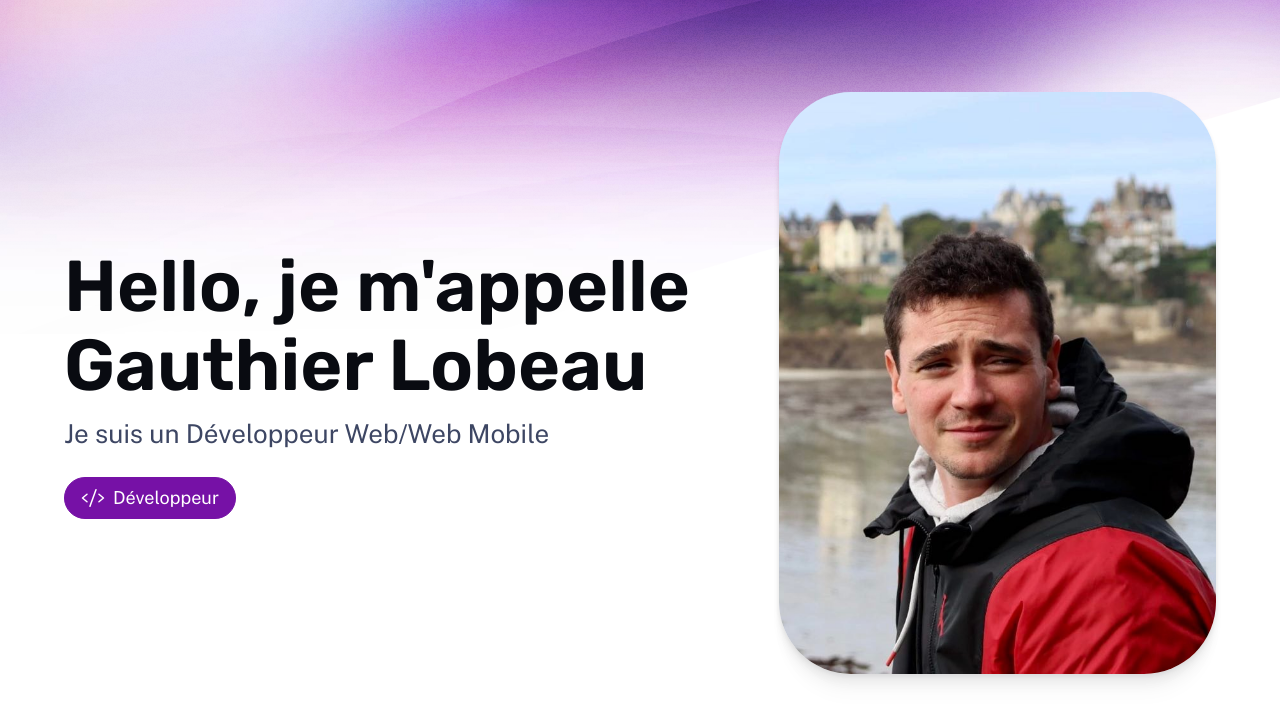
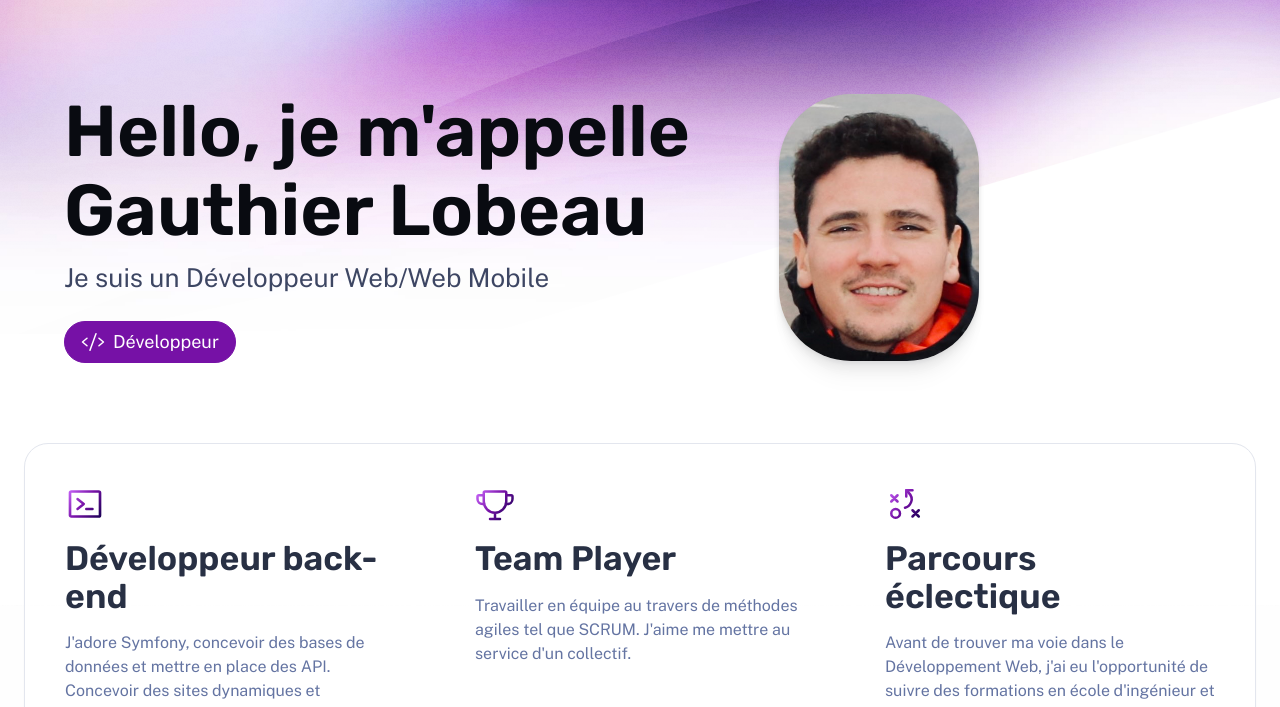
Before and after one commit to Gauthier14/Gauthier14.github.io, an Astro site: page / in a window 1280 px wide. Shown: the part 93-800 px from the top of the page. Built offline with nearby package versions, Linux system fonts and the light colour scheme; Astro itself is replaced by a stand-in of ours.

Commit message:
modifs cv

```diff
--- a/src/pages/about.astro
+++ b/src/pages/about.astro
@@ -45,10 +45,10 @@ import Hero from '../components/Hero.astro';
 			<section>
 				<h2 class="section-title">CV</h2>
 				<div class="content video-responsive">
-					<iframe src="https://drive.google.com/file/d/17TfoIpaKOd5coe96Iq00wd2FW6yllsj3/preview"  allow="autoplay"></iframe>
+					<iframe src="https://drive.google.com/file/d/1TpJRFiRhTAPig9u1bpJJkd0x6fvp1jDr/preview"  allow="autoplay"></iframe>
 				</div>
 				<div class="content center">
-					<a href="https://drive.google.com/uc?export=download&id=17TfoIpaKOd5coe96Iq00wd2FW6yllsj3" download="CV-LOBEAU-G">Télécharger mon CV</a>
+					<a href="https://drive.google.com/uc?export=download&id=1TpJRFiRhTAPig9u1bpJJkd0x6fvp1jDr" download="CV-LOBEAU-G">Télécharger mon CV</a>
 				</div>
 			</section>
 		</main>
--- a/src/pages/index.astro
+++ b/src/pages/index.astro
@@ -41,9 +41,9 @@ const projects = (await getCollection('work'))
 
 				<img
 					alt="Gauthier Lobeau"
-					width="480"
-					height="620"
-					src="/assets/Gauthier.jpg"
+					width="200"
+					height="400"
+					src="/assets/photoProfil.jpg"
 				/>
 			</header>
 
@@ -95,7 +95,7 @@ const projects = (await getCollection('work'))
 	}
 
 	.hero img {
-		aspect-ratio: 5 / 4;
+		aspect-ratio: 3 / 4;
 		object-fit: cover;
 		object-position: top;
 		border-radius: 1.5rem;
```
Also changed, not shown: public/assets/photoProfil.jpg (added).
